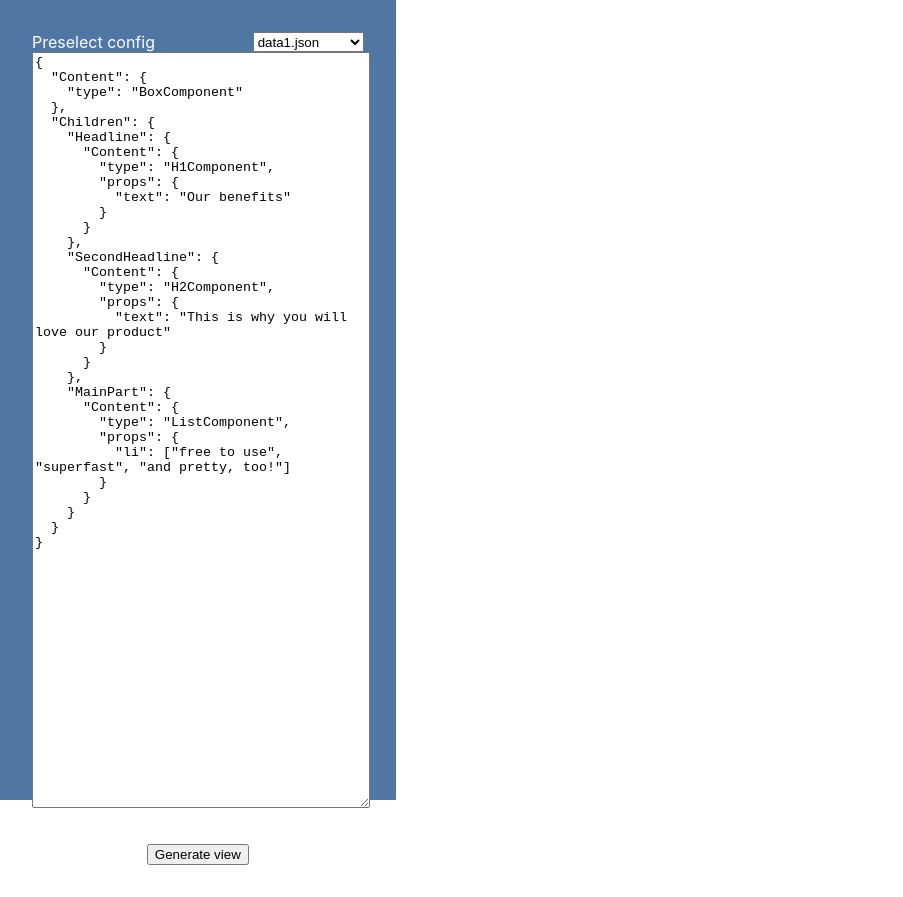
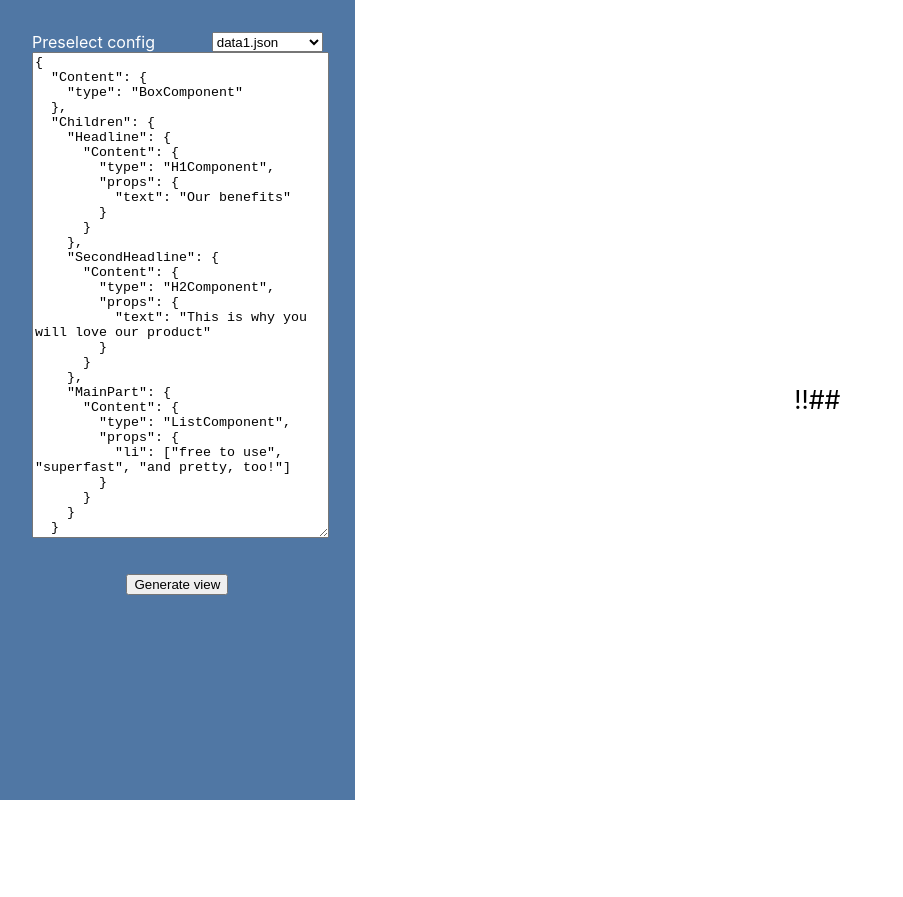
Before and after one commit to defart/conversional, a React (Create React App) app: page / in a window 1280 px wide. Shown: the whole page, without its empty margins (0-903 px from the left). After the commit the page ends 800 px from the top, so only its background shows below. Built offline with nearby package versions, Linux system fonts and the light colour scheme.

Commit message:
Rendering comps

```diff
--- a/src/App.css
+++ b/src/App.css
@@ -14,8 +14,16 @@
 }
 
 .render-area {
+  background-color: #fff;
+  color: #000;
+  font-size: 25px;
   flex:1;
   flex-basis: 80%;
+  display: flex;
+  flex-direction: column;
+  align-items: center;
+  justify-content: center;
+  padding: 3em;
 }
 
 .config-preselect {
--- a/src/App.js
+++ b/src/App.js
@@ -1,17 +1,22 @@
+import React from 'react';
 import './App.css';
 import ConfigSelection from "./ConfigSelection";
 import RenderArea from "./RenderArea";
+import {buildViewFromConfig} from "./lib/ViewBuilder";
+import {useState} from "react";
 
 function App() {
-
+const [render, setRender] = useState(null);
   const handleRenderRequest = conf  => {
-      alert(conf);
+      const RenderedTree = buildViewFromConfig(conf);
+      console.log('RT', RenderedTree)
+      setRender(<RenderedTree />)
   };
 
   return (
     <div className="App">
         <ConfigSelection onConfigChange={config => handleRenderRequest(config)} />
-        <RenderArea />
+        <RenderArea>{render}</RenderArea>
     </div>
   );
 }
--- a/src/ConfigSelection.js
+++ b/src/ConfigSelection.js
@@ -16,7 +16,7 @@ const ConfigSelection = ({onConfigChange}) => {
             </select>
         </div>
         <div className="config-area">
-            <textarea value={config} onChange={e => setConfig(e.target.value)} rows={50} cols={25}></textarea>
+            <textarea value={config} onChange={e => setConfig(e.target.value)} rows={32} cols={25}></textarea>
         </div>
         <div className="config-controls">
             <button type="button" onClick={ () => onConfigChange(config) }>Generate view</button>
--- a/src/RenderArea.js
+++ b/src/RenderArea.js
@@ -1,8 +1,6 @@
 import React from 'react';
 import "./App.css";
 
-const RenderArea = () => {
-    return <div className="render-area" />
-};
+const RenderArea = ({children}) => (<div className="render-area" >!!{children}##</div>);
 
 export default RenderArea;
--- /dev/null
+++ b/src/components/ComponentFactory.js
@@ -0,0 +1,51 @@
+import React from 'react';
+
+export const CT_M = 'ModalComponent';
+export const CT_H1 = 'H1Component';
+export const CT_H2 = 'H2Component';
+export const CT_P = 'ParagraphComponent';
+export const CT_UL = 'ListComponent';
+export const CT_B = 'ButtonComponent';
+export const CT_A = 'LinkComponent';
+export const CT_DIV = 'BoxComponent';
+
+export const componentTypes = [CT_M, CT_H1, CT_H2, CT_P, CT_UL, CT_B, CT_A, CT_DIV];
+
+const H1Component = (p) => {
+    console.log('pppp',p);
+    return (<h1>h1: {p.text}</h1>);
+}
+const BoxComponent = ({children}) => (<div>{children}</div>);
+const H2Component = ({text}) => (<h2>h2: {text}</h2>);
+const ParagraphComponent = ({text}) => (<p>{text}</p>);
+const ModalComponent = ({children}) => (<p>{children}</p>);
+const LinkComponent = ({text}) => (<p>{text}</p>);
+const ButtonComponent = ({text}) => (<button>{text}</button>);
+const ListComponent = ({li}) => (<ul>{ li ? li.map(i => <li>{i}</li>) : 'nostuff' }</ul>);
+
+
+export const componentsByTypeMap = {
+    [CT_M]: ModalComponent,
+    [CT_H1]: H1Component,
+    [CT_H2]: H2Component,
+    [CT_P]: ParagraphComponent,
+    [CT_UL]: ListComponent,
+    [CT_A]: LinkComponent,
+    [CT_B]: ButtonComponent,
+    [CT_DIV]: BoxComponent
+};
+
+const resolveComponentByType = type => {
+    if (componentsByTypeMap[type]) {
+        return componentsByTypeMap[type];
+    }
+    throw new Error(`Unable to resolve component for type: ${type}`)
+};
+
+const ComponentFactory = (config) => {
+    const Comp = resolveComponentByType(config.type);
+    console.log('PS',config.props);
+    return () => <Comp { ...config.props } >{config.children}</Comp>
+};
+
+export default ComponentFactory;
--- /dev/null
+++ b/src/lib/ViewBuilder.js
@@ -0,0 +1,33 @@
+import React from 'react'
+import ComponentFactory, {componentTypes} from "../components/ComponentFactory";
+
+
+const parseComponentType = (config) => {
+    const type = ( config.Content && config.Content.type) || undefined;
+    if (!type || !componentTypes.includes(type)) {
+        throw new Error(`Invalid component type ${config.Content.type}`);
+    }
+    return type;
+};
+
+
+//@todo: put modals into array, and add them at the root level component
+const createComponentTree = (config, isRootComponent = true) => {
+    const type = parseComponentType(config);
+    let children = null;
+    if (config.Children && Object.keys(config.Children).length) {
+        children = Object.keys(config.Children).map(k => createComponentTree(config.Children[k], false))
+    }
+
+    const RenderedComponent = ComponentFactory({
+        type,
+        props: config.Content.props || {},
+        children
+    });
+
+    return isRootComponent ? () => <RenderedComponent /> : <RenderedComponent />;
+};
+
+export const buildViewFromConfig = (configStr) => {
+    return createComponentTree(JSON.parse(configStr));
+};
```
Also changed, not shown: src/lib/ComponentFactory.js (deleted, +0 -21 lines).
